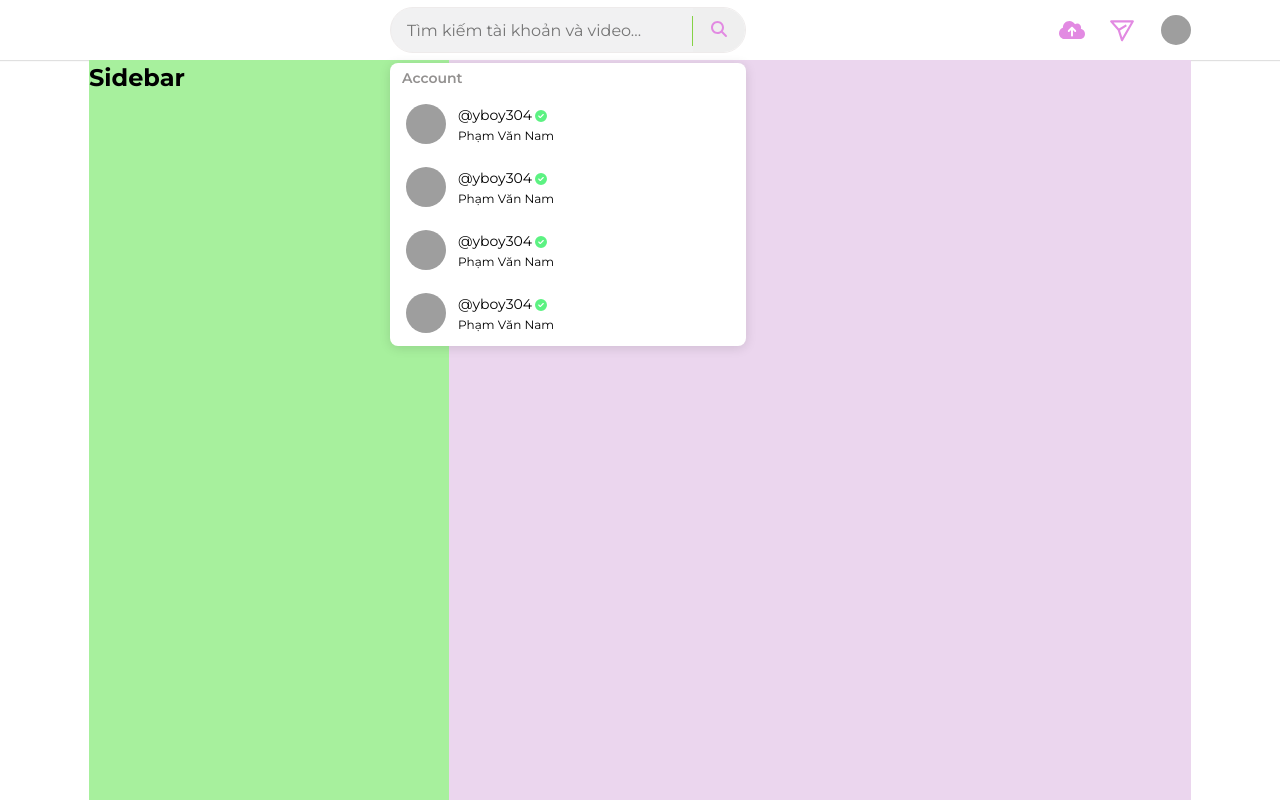
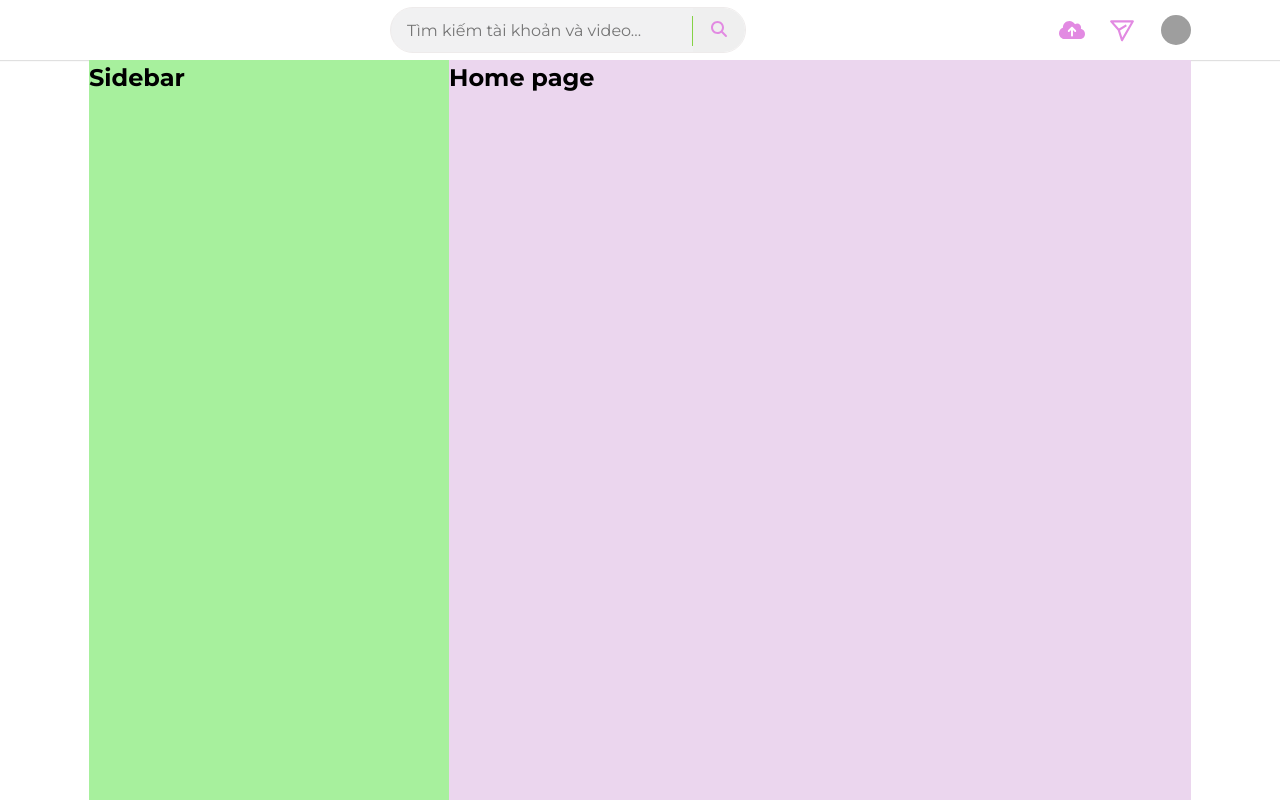
Before and after one commit to IRONMAN3004/Tiktok, a React (Create React App) app: page / in a window 1280 px wide. Shown: the top 800 px of the page. Built offline with nearby package versions, Linux system fonts and the light colour scheme; grey boxes are pictures that could not be loaded.

Commit message:
Xây dựng logic phần search input

```diff
--- a/src/components/AccountItem/AccountItem.module.scss
+++ b/src/components/AccountItem/AccountItem.module.scss
@@ -4,6 +4,7 @@
     padding: 9px 16px;
     cursor: pointer;
     // background-color: antiquewhite;
+    text-decoration: none;
     margin-bottom: 3px;
 
     &:hover {
--- a/src/components/AccountItem/index.js
+++ b/src/components/AccountItem/index.js
@@ -1,28 +1,32 @@
 import { faCircleCheck } from '@fortawesome/free-solid-svg-icons';
 import { FontAwesomeIcon } from '@fortawesome/react-fontawesome';
 import Image from '~/components/Image';
+import { Link } from 'react-router-dom';
 import classNames from 'classnames/bind';
 import styles from './AccountItem.module.scss';
 
 const cx = classNames.bind(styles);
-function AccountItem() {
+function AccountItem({ data }) {
+    // console.log(data);
     return (
-        <div className={cx('wrapper')}>
+        <Link to={`/@${data.nickname}`} className={cx('wrapper')}>
             <Image
                 className={cx('avatar')}
-                src="https://p16-sign-va.tiktokcdn.com/tos-useast2a-avt-0068-aiso/c0e877c20e830d65f50a764a0d9bf1ad~c5_100x100.jpeg?x-expires=1679112000&x-signature=Nqg0OerfQCxii6LImd%2BwXgvoKUw%3D"
-                alt="avatar acount"
+                src={data.avatar}
+                alt={data.avatar}
                 fallback="https://upload.wikimedia.org/wikipedia/commons/thumb/7/7e/Manchester_United_v_Villarreal_CF%2C_29_September_2021_%2824%29.jpg/250px-Manchester_United_v_Villarreal_CF%2C_29_September_2021_%2824%29.jpg"
             />
             <div className={cx('info')}>
                 <h4 className={cx('name')}>
-                    <span className={cx('user-name')}>@yboy304</span>
-                    <FontAwesomeIcon className={cx('icon-user-name')} icon={faCircleCheck}></FontAwesomeIcon>
+                    <span className={cx('user-name')}>{data.nickname}</span>
+                    {data.tick && (
+                        <FontAwesomeIcon className={cx('icon-user-name')} icon={faCircleCheck}></FontAwesomeIcon>
+                    )}
                 </h4>
 
-                <p className={cx('full-user-name')}>Phạm Văn Nam</p>
+                <p className={cx('full-user-name')}>{data.full_name}</p>
             </div>
-        </div>
+        </Link>
     );
 }
 
--- a/src/components/Layout/components/Search/Search.module.scss
+++ b/src/components/Layout/components/Search/Search.module.scss
@@ -82,5 +82,19 @@
     right: calc(var(--search-button-width) + 16px);
     top: 50%;
     transform: translateY(-50%);
-    color: rgb(228, 164, 248);
+    color: rgb(6, 6, 6);
 }
+
+.loading {
+    color: red !important;
+    animation: spinner 1s linear infinite;
+}
+
+@keyframes spinner {
+    from {
+        transform: translateY(-50%) rotate(0);
+    }
+    to {
+        transform: translateY(-50%) rotate(360deg);
+    }
+}
--- a/src/components/Layout/components/Search/index.js
+++ b/src/components/Layout/components/Search/index.js
@@ -1,4 +1,4 @@
-import { faCircleXmark, faMagnifyingGlass } from '@fortawesome/free-solid-svg-icons';
+import { faCircleXmark, faMagnifyingGlass, faSpinner } from '@fortawesome/free-solid-svg-icons';
 import { FontAwesomeIcon } from '@fortawesome/react-fontawesome';
 import classNames from 'classnames/bind';
 import { useEffect, useState, useRef } from 'react';
@@ -16,13 +16,26 @@
     const [searchValue, setSearchValue] = useState('');
     const [searchResult, setSearchResult] = useState([]);
     const [showResult, setShowResult] = useState(true);
+    const [loading, setLoading] = useState(false);
     const myRef = useRef();
 
     useEffect(() => {
-        setTimeout(() => {
-            setSearchResult([12, 21, 2]);
-        }, 5000);
-    }, []);
+        if (!searchValue.trim()) {
+            setSearchResult([]); //Mục đích khi xóa hết thì cho cái popper ko hiển thị nữa
+            return;
+        }
+        setLoading(true);
+        fetch(`https://tiktok.fullstack.edu.vn/api/users/search?q=${encodeURIComponent(searchValue)}&type=less`)
+            .then((res) => res.json())
+            .then((res) => {
+                // console.log(typeof res);
+                setSearchResult(res.data);
+                setLoading(false);
+            })
+            .catch(() => {
+                setLoading(false);
+            });
+    }, [searchValue]);
 
     //Handle
     const handleClear = () => {
@@ -46,10 +59,9 @@
                 <div className={cx('search-result')} tabIndex="-1" {...attrs}>
                     <PopperWrapper>
                         <h4 className={cx('search-title')}>Account</h4>
-                        <AccountItem />
-                        <AccountItem />
-                        <AccountItem />
-                        <AccountItem />
+                        {searchResult.map((item) => (
+                            <AccountItem key={item.id} data={item} />
+                        ))}
                     </PopperWrapper>
                 </div>
             )}
@@ -68,11 +80,13 @@
                     }}
                 />
 
-                {!!searchValue && (
+                {!!searchValue && !loading && (
                     <button className={cx('clear')} onClick={handleClear}>
                         <FontAwesomeIcon className={cx('close')} icon={faCircleXmark} />
                     </button>
                 )}
+
+                {loading && <FontAwesomeIcon className={cx('loading')} icon={faSpinner} />}
 
                 <button className={cx('Search-btn')}>
                     <FontAwesomeIcon icon={faMagnifyingGlass} />
--- a/src/routes/index.js
+++ b/src/routes/index.js
@@ -9,7 +9,7 @@
 const publicRoutes = [
     { path: '/', component: Home },
     { path: '/following', component: Following },
-    { path: '/profile', component: Profile },
+    { path: '/@:nickname', component: Profile },
     // { path: '/upload', component: Upload, layout: null },
     { path: '/upload', component: Upload, layout: HeaderOnly },
     { path: '/search', component: Search, layout: null },
```
